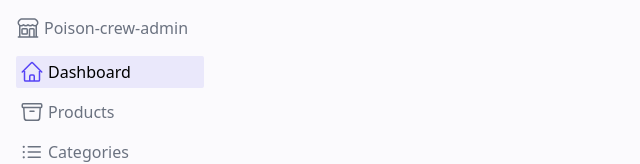
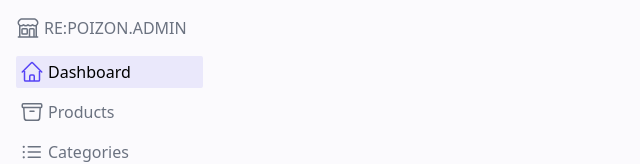
Before and after one commit to Blowely/poison-crew-admin, a Next.js app: page / in a window 1280 px wide. Shown: the top 164 px of the page, without its empty margins (0-640 px from the left). Built offline with nearby package versions, Linux system fonts and the light colour scheme.

Commit message:
rename logo

```diff
--- a/components/Logo.js
+++ b/components/Logo.js
@@ -7,7 +7,7 @@ export default function Logo() {
         <path strokeLinecap="round" strokeLinejoin="round" d="M13.5 21v-7.5a.75.75 0 01.75-.75h3a.75.75 0 01.75.75V21m-4.5 0H2.36m11.14 0H18m0 0h3.64m-1.39 0V9.349m-16.5 11.65V9.35m0 0a3.001 3.001 0 003.75-.615A2.993 2.993 0 009.75 9.75c.896 0 1.7-.393 2.25-1.016a2.993 2.993 0 002.25 1.016c.896 0 1.7-.393 2.25-1.016a3.001 3.001 0 003.75.614m-16.5 0a3.004 3.004 0 01-.621-4.72L4.318 3.44A1.5 1.5 0 015.378 3h13.243a1.5 1.5 0 011.06.44l1.19 1.189a3 3 0 01-.621 4.72m-13.5 8.65h3.75a.75.75 0 00.75-.75V13.5a.75.75 0 00-.75-.75H6.75a.75.75 0 00-.75.75v3.75c0 .415.336.75.75.75z" />
       </svg>
       <span className="">
-          Poison-crew-admin
+          RE:POIZON.ADMIN
         </span>
     </Link>
   );
```
